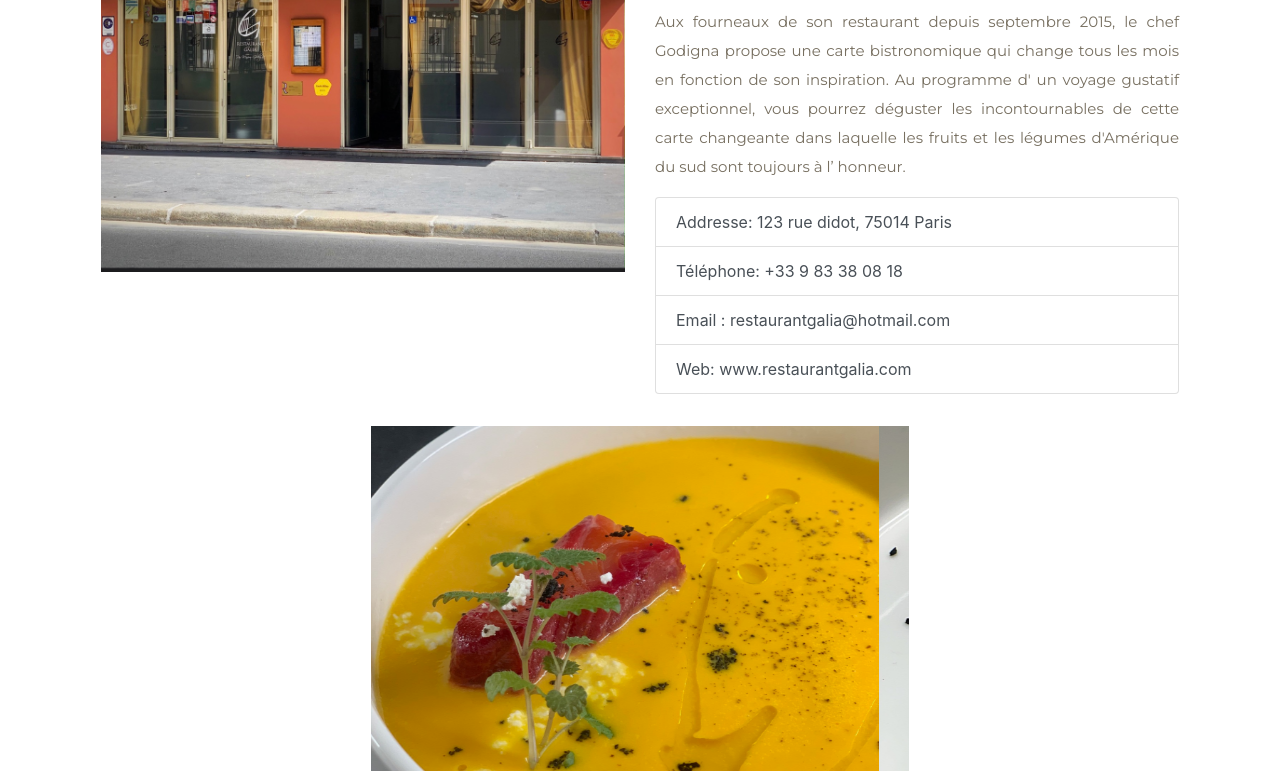
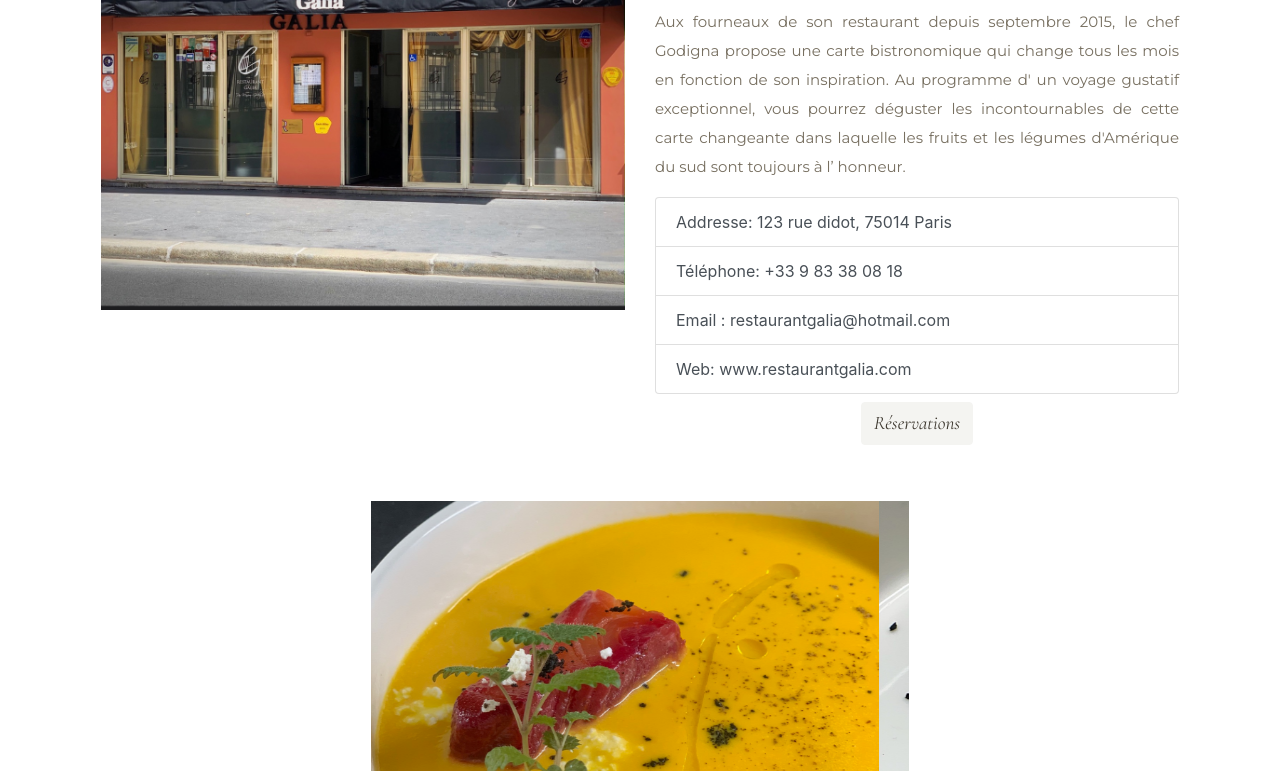
Before and after one commit to j-martinez-dev/maxim-godigna, a Gatsby site: page /galia in a window 1280 px wide. Shown: the part 254-1025 px from the top of the page. Built offline with nearby package versions, Linux system fonts and the light colour scheme; Gatsby itself is replaced by a stand-in of ours.

Commit message:
add reservation button

```diff
--- a/src/pages/galia.js
+++ b/src/pages/galia.js
@@ -54,6 +54,16 @@
             Web: www.restaurantgalia.com
           </a>
         </ul>
+        <p class="text-center p-2">
+          <a
+            href="https://www.restaurantgalia.com/reservation.html"
+            class="btn btn-primary"
+            role="button"
+            aria-disabled="true"
+          >
+            Réservations
+          </a>
+        </p>
       </Col>
     </Row>
     <Row>
--- a/src/styles/global.css
+++ b/src/styles/global.css
@@ -13,6 +13,22 @@
 .nav-link {
   font-family: "Cormorant Garamond", serif;
   font-size: 1.2rem;
+}
+
+.btn-primary {
+  font-family: "Cormorant Garamond", serif;
+  font-size: 1.2rem;
+  color: #3e3930;
+  background-color: #f4f4f1;
+  border-color: #f4f4f1;
+}
+
+.btn-primary:hover {
+  font-family: "Cormorant Garamond", serif;
+  font-size: 1.2rem;
+  color: #f4f4f1;
+  background-color: #776f60;
+  border-color: #776f60;
 }
 
 h1 {
```
